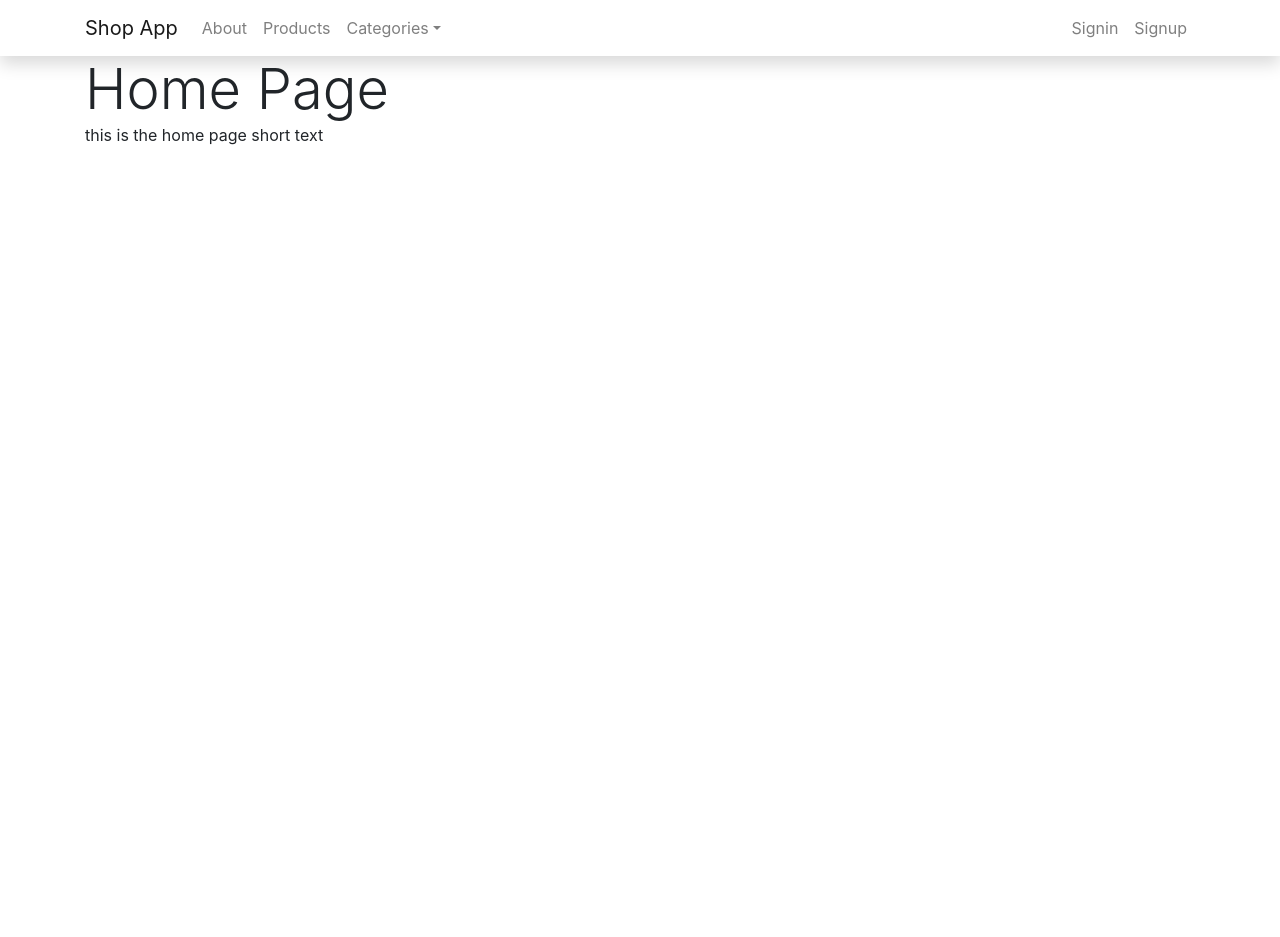
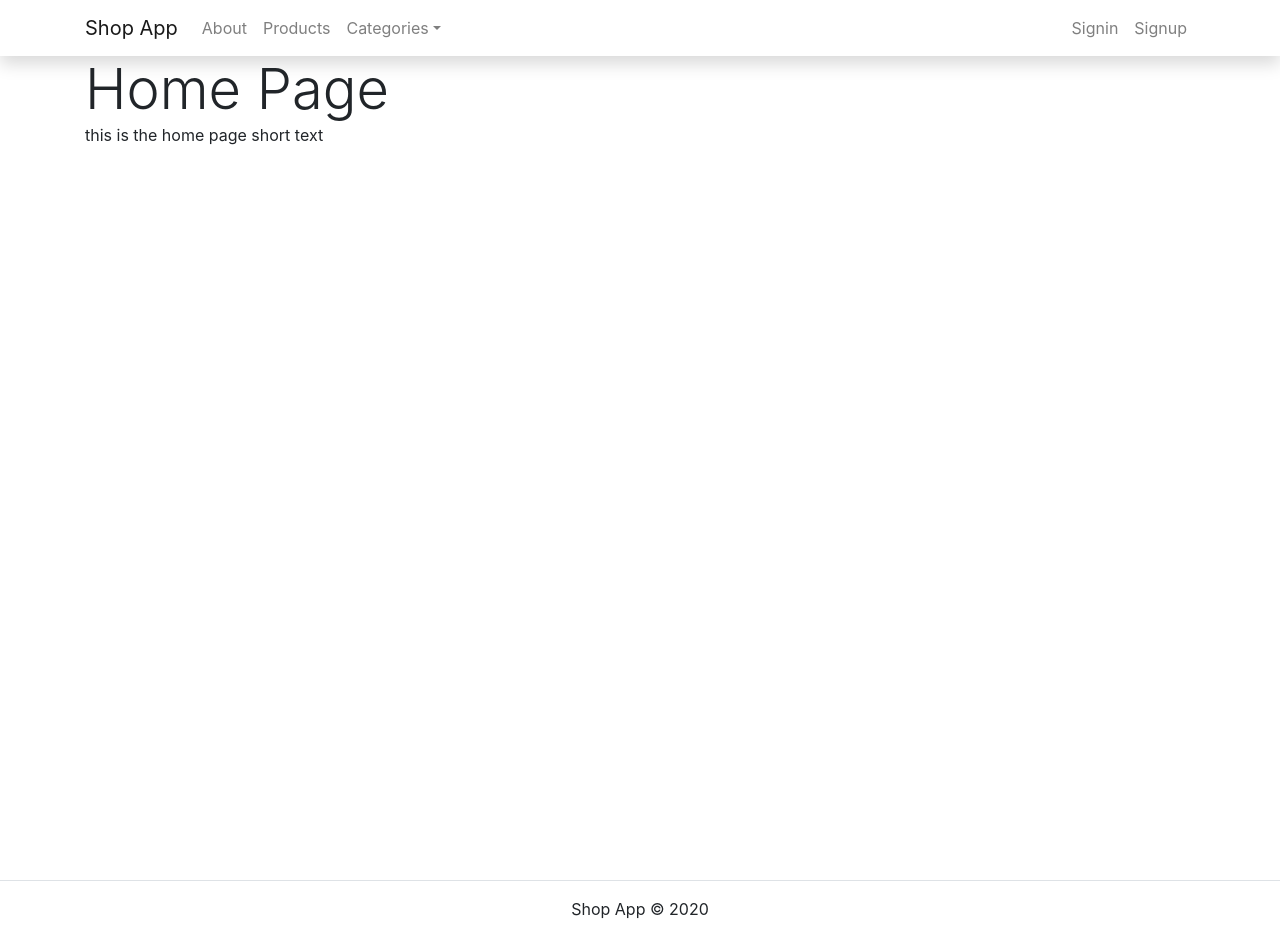
Before and after one commit to yuvalll666/SneakerHeads-FullProject-Local, a React (Create React App) app: page / in a window 1280 px wide. Before the commit the page ends 800 px from the top, so only its background shows below. Built offline with nearby package versions, Linux system fonts and the light colour scheme.

Commit message:
Add footer with a bit CSS

```diff
--- a/src/App.jsx
+++ b/src/App.jsx
@@ -1,6 +1,7 @@
-import React, {useState, useEffect} from "react";
+import React, { useState, useEffect } from "react";
 import { Switch, Route } from "react-router-dom";
-import {getCurrentUser} from "./services/userService";
+import { getCurrentUser } from "./services/userService";
+import "./App.css";
 
 //Components
 import Navbar from "./components/Navbar";
@@ -10,21 +11,21 @@ import Step1 from "./components/Step1";
 import Step2 from "./components/Step2";
 import Result from "./components/Result";
 import Signin from "./components/Signin";
-import Logout from "./components/logout";
+import Logout from "./components/Logout";
+import Footer from "./components/Footer";
 
 function App() {
-  const [user,SetUser] = useState({})
+  const [user, SetUser] = useState({});
 
   useEffect(() => {
     const user = getCurrentUser();
-    SetUser(user)
-  }, [])
-
+    SetUser(user);
+  }, []);
 
   return (
     <React.Fragment>
       <header>
-        <Navbar user={user}/>
+        <Navbar user={user} />
       </header>
       <main className="container-fluid flex-fill">
         <Switch>
@@ -35,10 +36,11 @@ function App() {
           <Route path="/result" component={Result} />
           <Route path="/Signin" component={Signin} />
           <Route path="/logout" component={Logout} />
-
         </Switch>
       </main>
-      <footer></footer>
+      <footer>
+        <Footer></Footer>
+      </footer>
     </React.Fragment>
   );
 }
--- /dev/null
+++ b/src/components/Footer.jsx
@@ -0,0 +1,11 @@
+import React from "react";
+
+function Footer() {
+  return (
+    <p className="border-top mt-4 pt-3 text-center">
+      Shop App &copy; {new Date().getFullYear()}
+    </p>
+  );
+}
+
+export default Footer;
--- a/src/components/Signin.jsx
+++ b/src/components/Signin.jsx
@@ -4,7 +4,7 @@ import MainContainer from "./forms/MainContainer";
 import Typography from "@material-ui/core/Typography";
 import Input from "./forms/Input";
 import { useForm } from "react-hook-form";
-import { Redirect, useHistory } from "react-router-dom";
+import { Redirect} from "react-router-dom";
 import PrimaryButton from "./forms/PrimaryButton";
 import { yupResolver } from "@hookform/resolvers/yup";
 import * as yup from "yup";
@@ -22,7 +22,6 @@ const schema = yup.object().shape({
 });
 
 function Step2() {
-  const history = useHistory();
   const [error, setError] = useState("");
   const { register, handleSubmit, errors } = useForm({
     mode: "onBlur",
```
